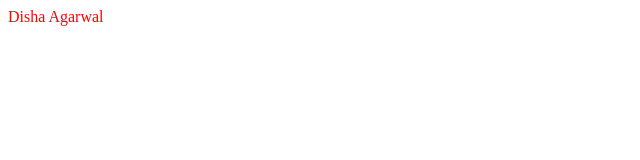
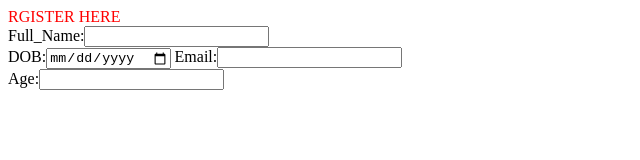
Before and after one commit to Disha-Agarwal-001/loginform, a plain HTML site: page index.html in a window 1280 px wide. Shown: the whole page, without its empty margins (0-640 px from the left). Drawn offline with Linux system fonts and the light colour scheme.

Commit message:
update heading

```diff
--- a/index.html
+++ b/index.html
@@ -13,7 +13,16 @@
 </head>
 <body>
     <div id="heading">
-        Disha Agarwal
+        RGISTER HERE
+    </div>
+    <div>
+        Full_Name:<input type= "text"><br>
+        DOB:<input type="date">
+        Email:<input type="text"><br>
+        Age:<input type="number"><br>
+
+
+
     </div>
 </body>
 </html>
```
